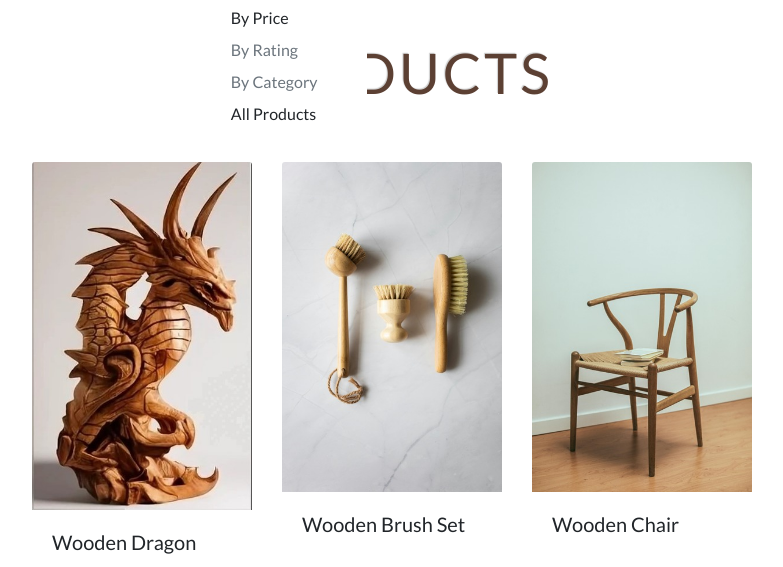
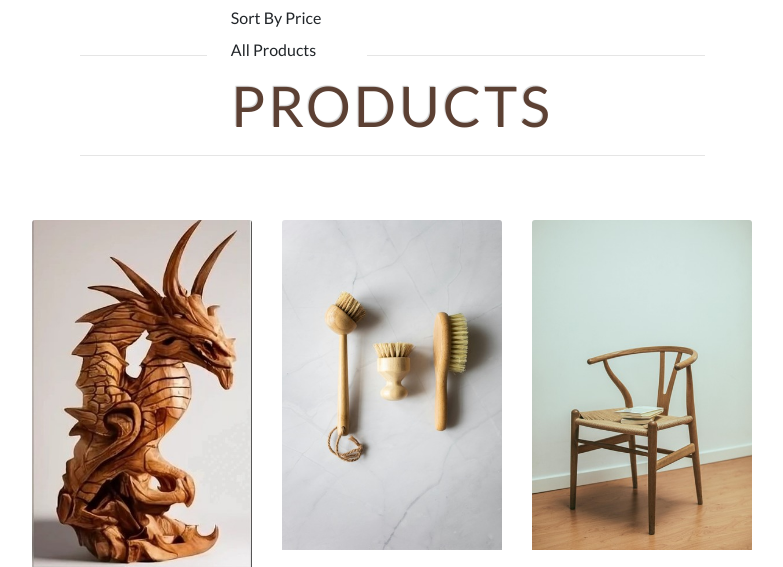
Before and after one commit to MrHraza/Celestial-Crafts, a Django app: page /products/ in a window 1280 px wide, after a click on "ALL PRODUCTS". Shown: the part 173-740 px from the top of the page, without its empty margins (248-1031 px from the left). Run offline with Django 3.2, Linux system fonts and the light colour scheme; data comes from the database, SQL or seed files in the repository; some libraries are stand-ins or nearby versions.

Commit message:
added product sorting

```diff
--- a/products/templates/products/product_list.html
+++ b/products/templates/products/product_list.html
@@ -10,10 +10,12 @@
 {% endblock %}
 
 {% block content %}
-    <div class="container-fluid">
+    <div class="container-fluid ">
         <div class="row justify-content-center page-title">
             <div class="col text-center my-5">
+                <hr style="width: 50%;">
                 <h2 class="display-4 logo-font text-db engraved-text letter-spacing">Products</h2>
+                <hr style="width: 50%;">
             </div>
         </div>
 
--- a/products/views.py
+++ b/products/views.py
@@ -1,11 +1,35 @@
 from django.shortcuts import render, redirect, reverse, get_object_or_404
 from django.contrib import messages
 from django.db.models import Q
-from .models import Product
+from .models import Product, Category
 
 def product_list(request):
+
     products = Product.objects.all()
     query = None
+    categories = None
+    sort = None
+    direction = None
+
+    if request.GET:
+        if 'sort' in request.GET:
+            sortkey = request.GET['sort']
+            sort = sortkey
+            if sortkey == 'name':
+                sortkey = 'lower_name'
+                products = products.annotate(lower_name=Lower('name'))
+
+            if 'direction' in request.GET:
+                direction = request.GET['direction']
+                if direction == 'desc':
+                    sortkey = f'-{sortkey}'
+            products = products.order_by(sortkey)
+
+    if request.GET:
+        if 'category' in request.GET:
+            categories = request.GET['category'].split(',')
+            products = products.filter(category__name__in=categories)
+            categories = Category.objects.filter(name__in=categories)
 
     if request.GET:
         if 'q' in request.GET:
@@ -17,9 +41,13 @@ def product_list(request):
             queries = Q(name__icontains=query) | Q(description__icontains=query)
             products = products.filter(queries)
 
+    current_sorting = f'{sort}_{direction}'
+
     context = {
         'products': products,
         'search_term': query,
+        'current_categories': categories,
+        'current_sorting': current_sorting,
     }
 
     return render(request, 'products/product_list.html', {'products': products})
--- a/templates/base.html
+++ b/templates/base.html
@@ -90,7 +90,7 @@
                                 <div><i class="fas fa-shopping-bag fa-lg"></i></div>
                                 <p class="my-0 text-db">
                                     {% if grand_total %}
-                                        ${{ grand_total|floatformat:2 }}
+                                        £{{ grand_total|floatformat:2 }}
                                     {% else %}
                                         $0.00
                                     {% endif %}
--- a/templates/includes/main-nav.html
+++ b/templates/includes/main-nav.html
@@ -5,9 +5,7 @@
                 All Products
             </a>
             <div class="dropdown-menu border-0" aria-labelledby="all-products-link">
-                <a href="" class="dropdown-item">By Price</a>
-                <a href="" class="dropdown-item text-muted">By Rating</a>
-                <a href="" class="dropdown-item text-muted">By Category</a>
+                <a href="{% url 'product_list' %}?sort=price&direction=asc"" class="dropdown-item">Sort By Price</a>
                 <a href="{% url 'product_list' %}" class="dropdown-item">All Products</a>
             </div>
         </li>
@@ -17,7 +15,7 @@
                 Art
             </a>
             <div class="dropdown-menu border-0" aria-labelledby="art-link">
-                <a href="" class="dropdown-item">Sculptures</a>
+                <a href="{% url 'product_list' %}?category=Sculptures" class="dropdown-item">Sculptures</a>
                 <a href="" class="dropdown-item text-muted">Decorations</a>
             </div>
         </li>
@@ -27,8 +25,8 @@
                 Homeware
             </a>
             <div class="dropdown-menu border-0" aria-labelledby="homeware-link">
-                <a href="" class="dropdown-item">Furniture</a>
-                <a href="" class="dropdown-item">Kitchen</a>
+                <a href="{% url 'product_list' %}?category=Furniture" class="dropdown-item">Furniture</a>
+                <a href="{% url 'product_list' %}?category=Kitchen" class="dropdown-item">Kitchen</a>
                 <a href="" class="dropdown-item text-muted">Bathroom</a>
             </div>
         </li>
```
